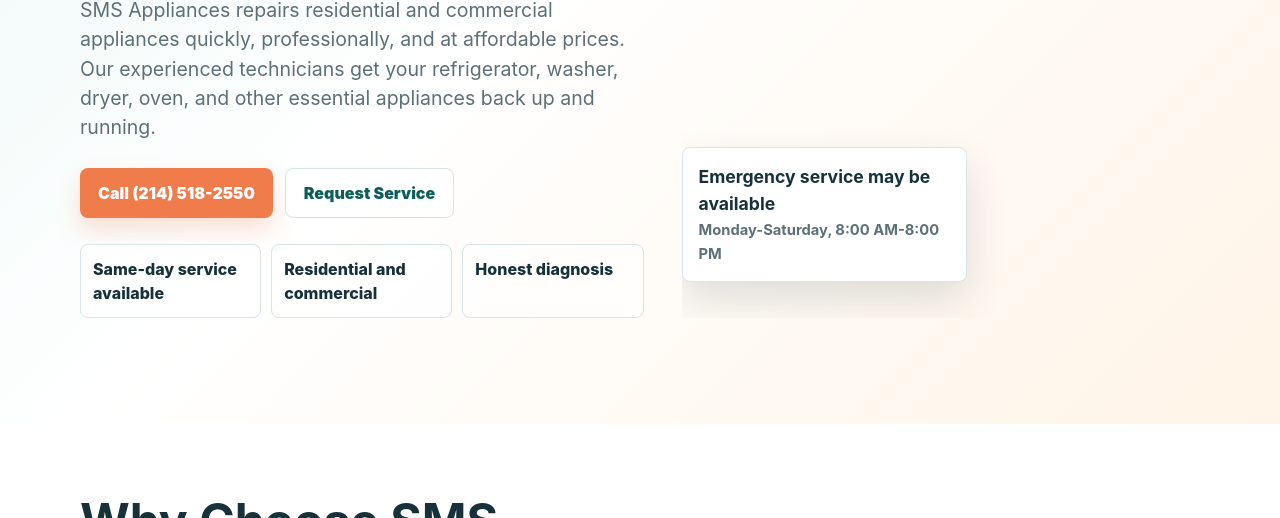
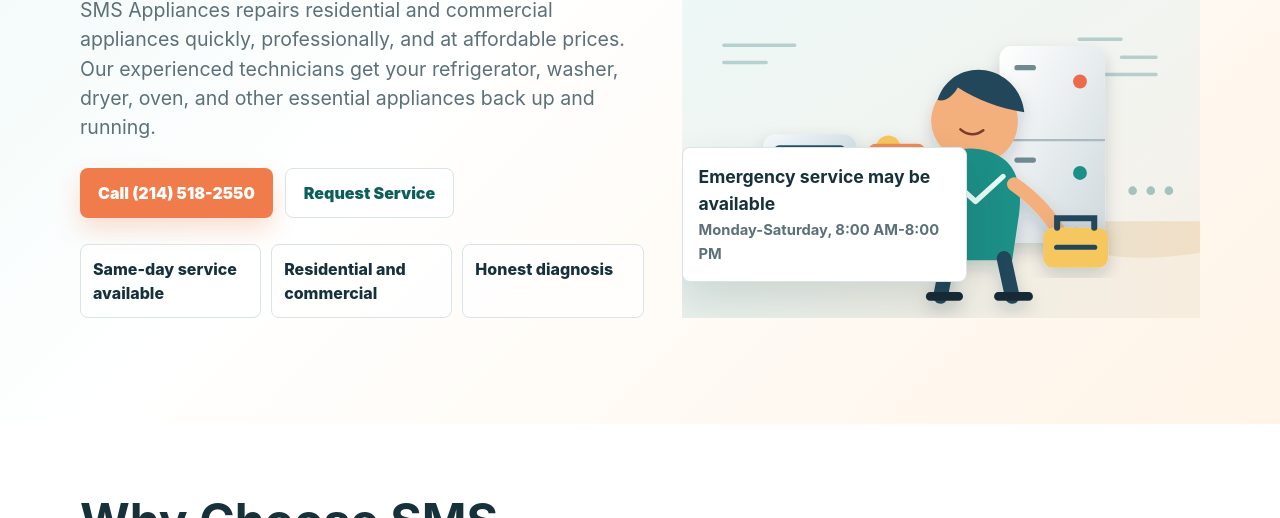
Before and after one commit to SMA-Appliances/SMS-Appliances, a plain HTML site: page index.html in a window 1280 px wide. Shown: the part 612-1130 px from the top of the page. Drawn offline with Linux system fonts and the light colour scheme.

Commit message:
Update image source path in index.html

```diff
--- a/index.html
+++ b/index.html
@@ -566,7 +566,7 @@
           </div>
         </div>
         <div class="hero-art" aria-hidden="true">
-          <img src="assets/hero-appliance-repair.svg" alt="">
+          <img src="hero-appliance-repair.svg" alt="">
           <div class="status-card">
             <strong>Emergency service may be available</strong>
             <span>Monday-Saturday, 8:00 AM-8:00 PM</span>
```
